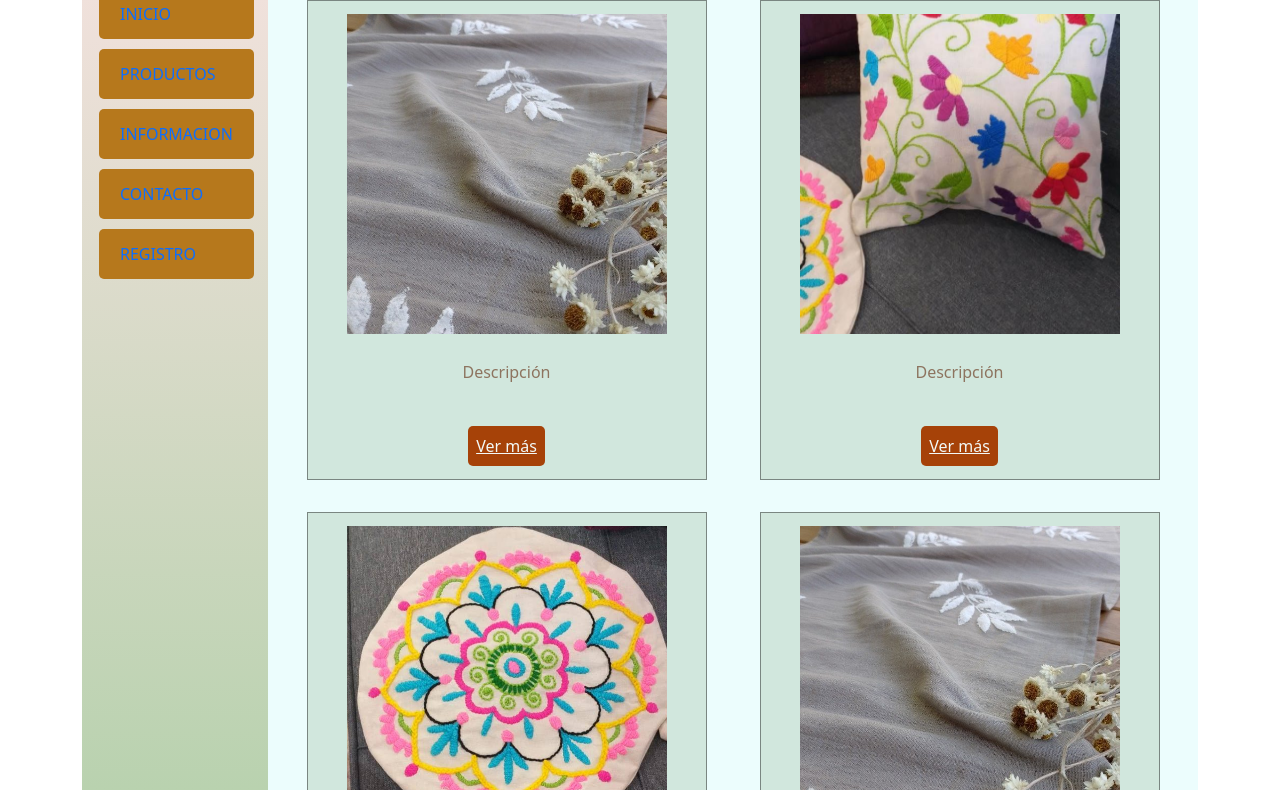
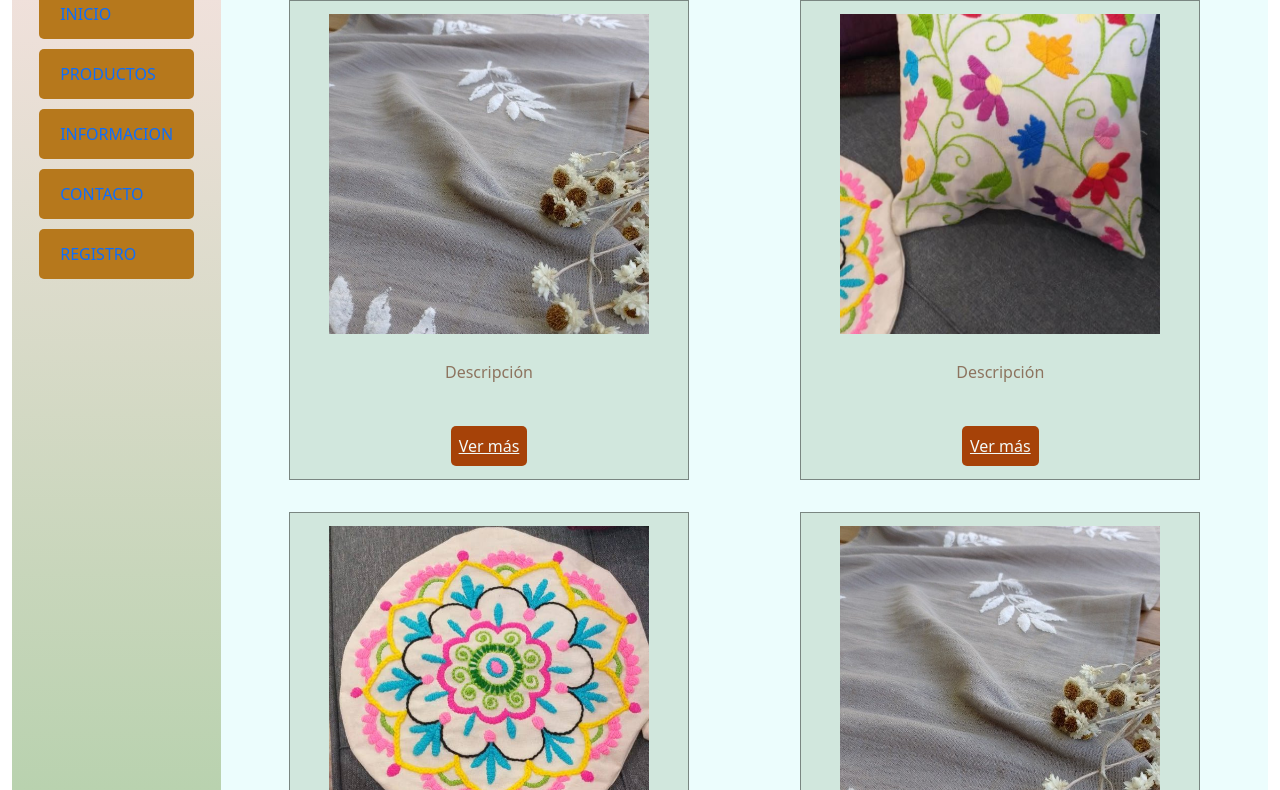
Before and after one commit to acostajluism/chamona-deco-acostajoseluis, a plain HTML site: page index.html in a window 1280 px wide. Shown: the part 110-900 px from the top of the page. Drawn offline with Linux system fonts and the light colour scheme.

Commit message:
cambio a fluid

```diff
--- a/index.html
+++ b/index.html
@@ -9,14 +9,14 @@
     <link rel="stylesheet" href="./styles/styles.css">
     <link rel="stylesheet" href="./styles/animacones.css">
 </head>
-<body class="container">
+<body class="container-fluid">
 
     <header class="container-fluid">
         <img src="./Imagenes/logo.jpg" alt="logo">
     </header>
 
 
-        <div class="container">
+        <div class="container-fluid">
             <div class="row">
                 <nav class="col-lg-2 col-md-2 col-sm-12 col-xs-12">
                     <ul class="nav d-flex flex-wrap flex-lg-column flex-md-column align-content-around justify-content-around">
```
